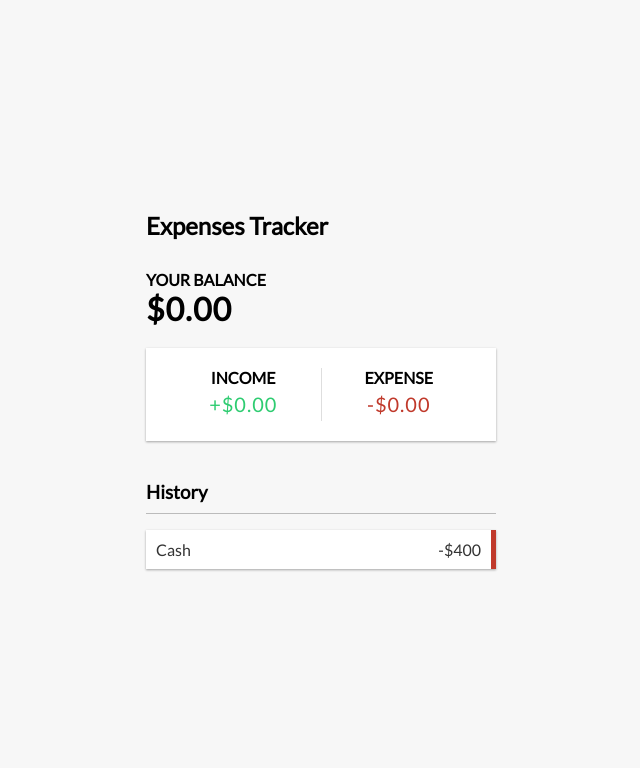
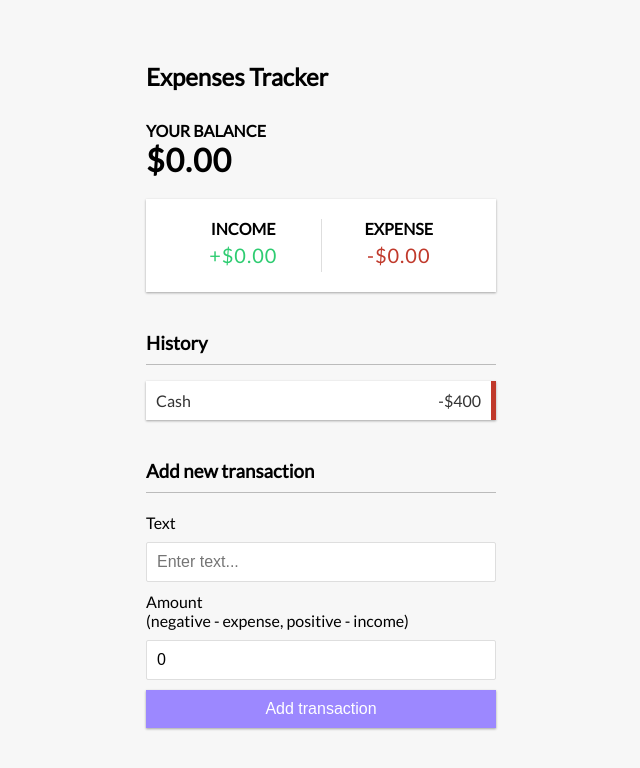
Before and after one commit to recep-demir/expenses-tracker-react-firebase, a React (Create React App) app: page / in a window 1280 px wide. Shown: the top 768 px of the page, without its empty margins (319-959 px from the left). Built offline with nearby package versions, Linux system fonts and the light colour scheme.

Commit message:
add: addTransaction componenet

```diff
--- a/src/App.js
+++ b/src/App.js
@@ -1,4 +1,5 @@
 import './App.css';
+import AddTransaction from './components/AddTransaction';
 import Balance from './components/Balance';
 import Header from './components/Header';
 import IncomeExpenses from './components/IncomeExpenses';
@@ -13,6 +14,7 @@ function App() {
         <Balance/>
         <IncomeExpenses/>
         <TransactionList/>
+        <AddTransaction/>
       </div>
 
     </div>
```
